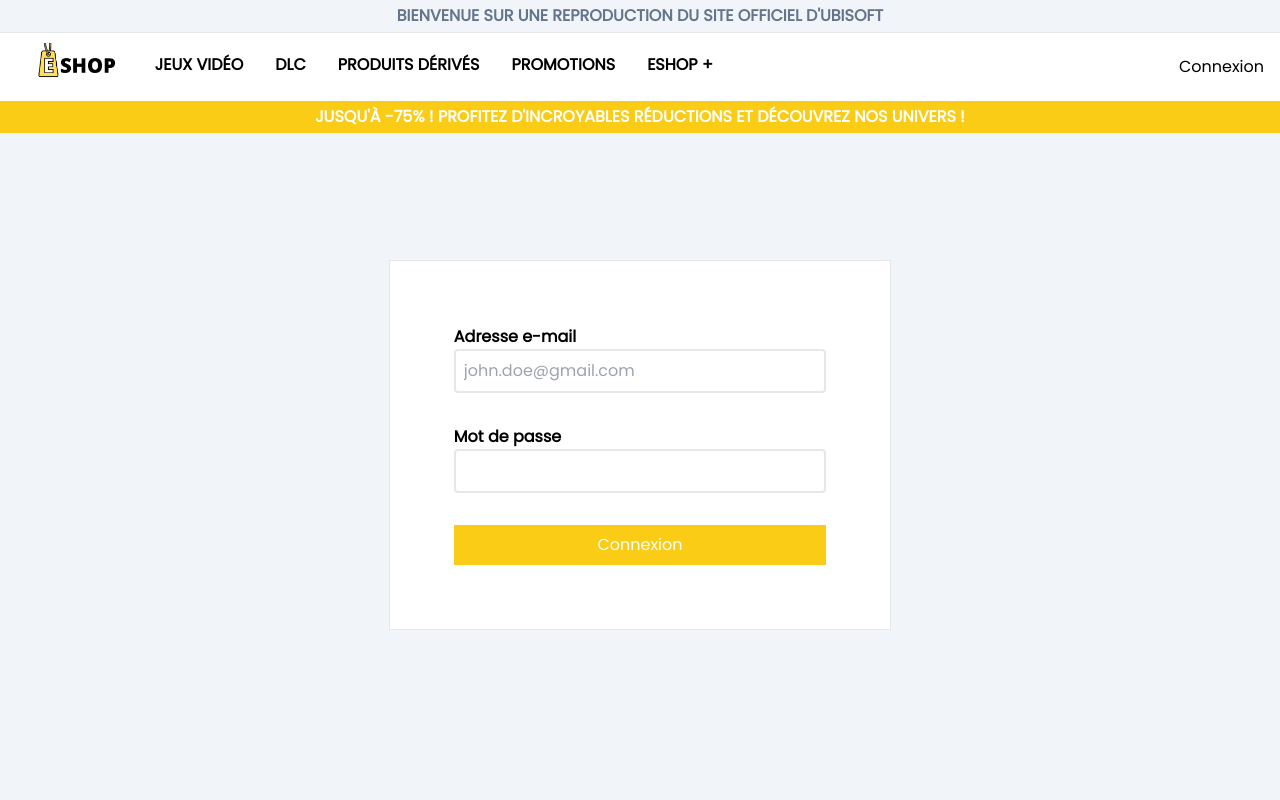
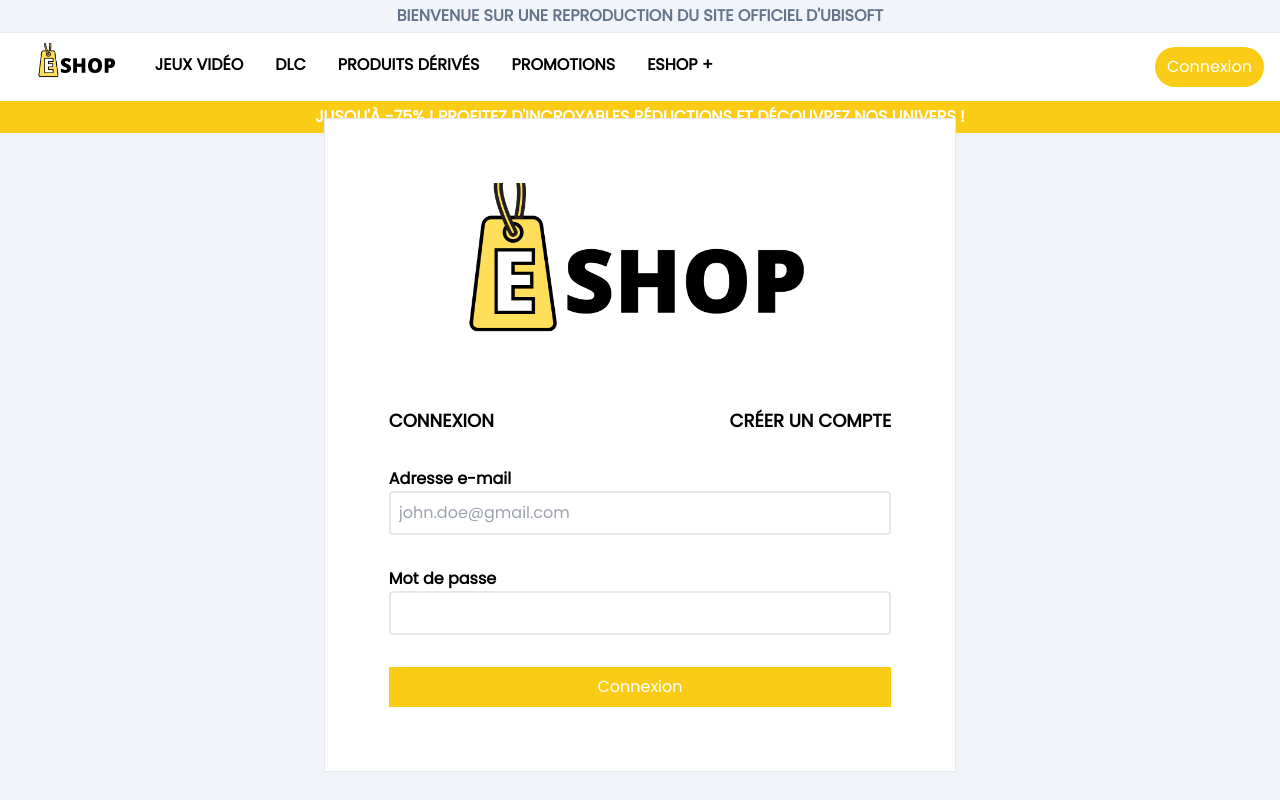
Before and after one commit to axelvrgn/eshopv3, a React (Create React App) app: page /login in a window 1280 px wide. Shown: the top 800 px of the page. Built offline with nearby package versions, Linux system fonts and the light colour scheme; no server answers.

Commit message:
edit login page

```diff
--- /dev/null
+++ b/src/components/Logo.jsx
@@ -0,0 +1,11 @@
+import React from "react";
+
+import eshopLogo from "../assets/ESHOP.png";
+
+const Logo = () => {
+  return (
+    <img className="w-full h-full object-contain" src={eshopLogo} alt="logo" />
+  );
+};
+
+export default Logo;
--- /dev/null
+++ b/src/components/Navigation/GuestRoutes.js
@@ -0,0 +1,3 @@
+const GuestRoutes = [{ label: "Connexion", path: "/login" }];
+
+export default GuestRoutes;
--- a/src/components/Navigation/Navbar.jsx
+++ b/src/components/Navigation/Navbar.jsx
@@ -2,6 +2,7 @@
 
 import { NavLink } from "react-router-dom";
 import Routes from "./Routes";
+import GuestRoutes from "./GuestRoutes";
 import Logo from "./Logo";
 import BurgerMenu from "./BurgerMenu";
 
@@ -25,6 +26,22 @@
   </NavLink>
 ));
 
+const guestRoutes = GuestRoutes.map((route, index) => (
+  <NavLink
+    to={route.path}
+    className={({ isActive }) =>
+      isActive
+        ? "border-b-4 border-yellow-400"
+        : "border-b-4 border-transparent"
+    }
+    key={index}
+  >
+    <div className="flex items-center text-white bg-yellow-400 px-3 py-2 rounded-full hover:text-yellow-500 duration-150">
+      {route.label}
+    </div>
+  </NavLink>
+));
+
 const Navbar = () => {
   const [search, setSearch] = useState("");
 
@@ -40,9 +57,10 @@
       <BurgerMenu />
       <div className="lg:block w-full max-lg:hidden">
         <div className="flex items-center justify-between">
-          <div className="flex items-center ">
+          <div className="flex items-center justify-between ">
             <div className="flex space-x-8 flex-wrap">{listRoutes}</div>
           </div>
+          <div className="px-4">{guestRoutes}</div>
           {/* <div>
         <form className="flex items-center space-x-2">
           <FormField label="">
@@ -62,9 +80,6 @@
           </button>
         </form>
       </div> */}
-          <div>
-            <button className="px-4">Connexion</button>
-          </div>
         </div>
       </div>
     </div>
--- a/src/pages/Login.jsx
+++ b/src/pages/Login.jsx
@@ -1,14 +1,19 @@
 import { useState } from "react";
+import { useNavigate } from "react-router-dom";
 import { supabase } from "../supabaseClient";
+
 import Container from "../components/Container";
 import Layout from "../Layout/Layout";
 import FormField from "../components/FormField";
 import FormControl from "../components/FormControl";
+import Logo from "../components/Logo";
 
 const Login = () => {
   const [loading, setLoading] = useState(false);
   const [email, setEmail] = useState("");
   const [password, setPassword] = useState("");
+
+  const navigate = useNavigate();
 
   const handleLogin = async (e) => {
     e.preventDefault();
@@ -35,10 +40,21 @@
       <Layout>
         <Container>
           <div className="flex justify-center h-[70vh] items-center">
-            <form
-              onSubmit={handleLogin}
-              className="bg-white border p-16 flex flex-col space-y-8 w-[50ch]"
+            <form onSubmit={handleLogin} className="bg-white border p-16 ">
+              <div className="flex flex-col space-y-8 w-[50ch]">
+                <div className="h-48">
+                  <Logo />
+                </div>
+                <div className="uppercase flex font-semibold text-lg flex-wrap items-center justify-between">
+                  <div>Connexion</div>
+                  <button
+                    type="button"
+                    className="uppercase hover:text-yellow-400 duration-150"
+                    onClick={() => navigate("/register")}
                   >
+                    Créer un compte
+                  </button>
+                </div>
                 <FormField htmlFor="email" label="Adresse e-mail">
                   <FormControl
                     type="email"
@@ -55,7 +71,6 @@
                     minLength="8"
                   />
                 </FormField>
-
                 <button
                   className="bg-yellow-400 text-white p-2"
                   aria-live="polite"
@@ -63,6 +78,7 @@
                 >
                   Connexion
                 </button>
+              </div>
             </form>
           </div>
         </Container>
```
Lines whose indentation alone changed are shown as unchanged.
